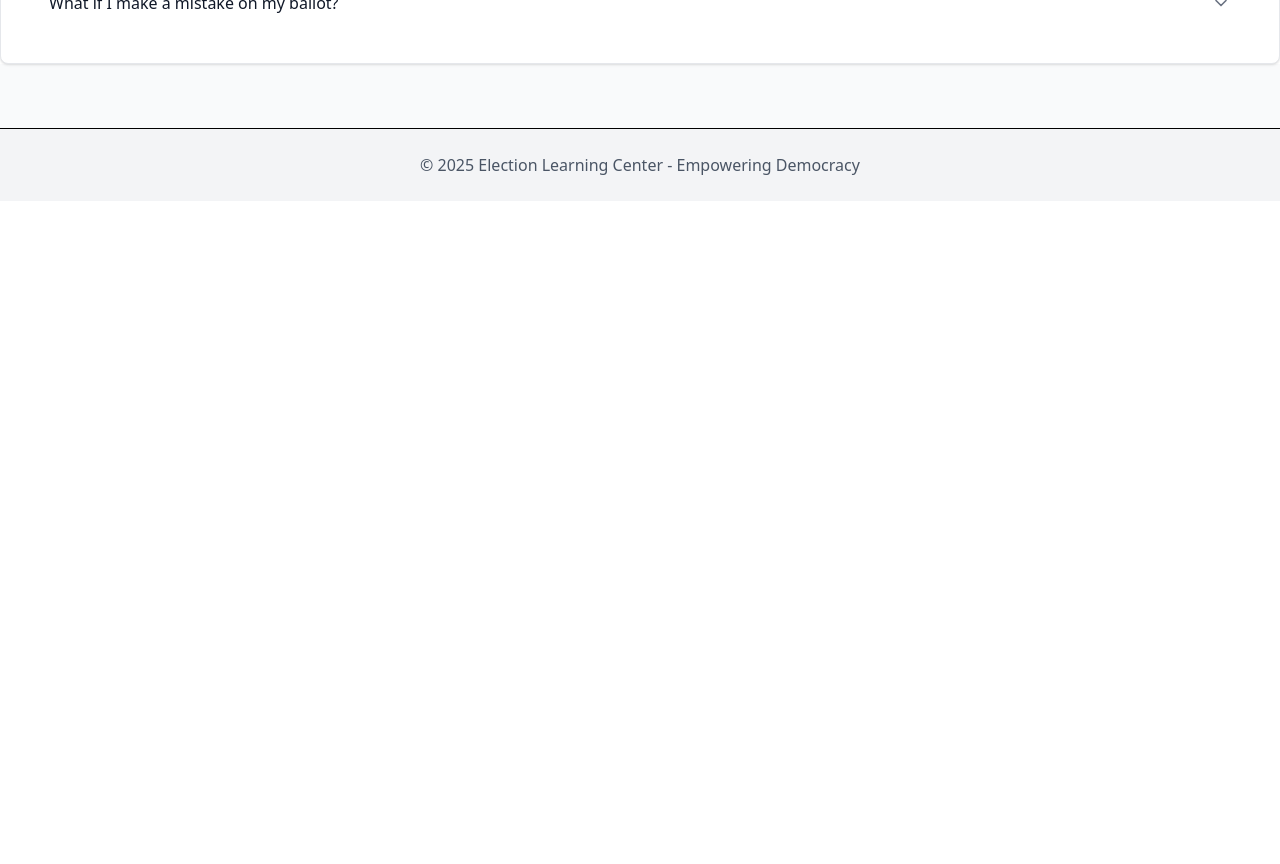
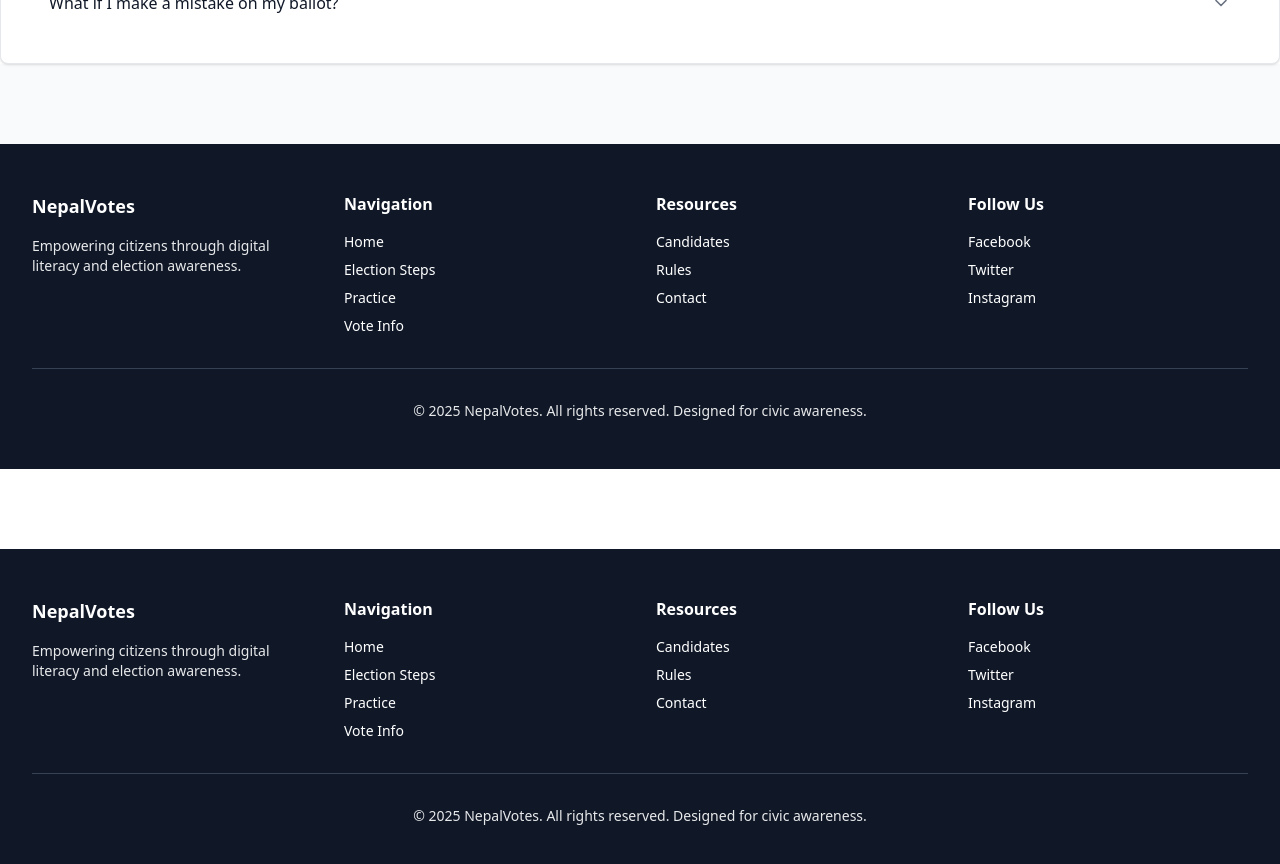
Before and after one commit to ishubhcodes/election, a React (Vite) app: page /rules in a window 1280 px wide. Shown: the part 1000-1864 px from the top of the page. Before the commit the page ends 1201 px from the top, so only its background shows below. Built offline with nearby package versions, Linux system fonts and the light colour scheme.

Commit message:
footer integrated

```diff
--- a/src/App.jsx
+++ b/src/App.jsx
@@ -10,6 +10,7 @@ import Candidates from "./pages/Candidates";
 import { Toaster } from "sonner";
 import Home from "./pages/Home";
 import Navbar from './components/Navbar';
+import Footer from './components/Footer';
 import QuizPage from './pages/Quiz';
 import { LanguageProvider } from "./context/language-context"
 
@@ -30,6 +31,7 @@ export default function App() {
         <Route path="/candidates" element={<Candidates />} />
       </Routes>
       <Toaster position='top-right' richColors toastOptions={{ className: 'text-xl p-6 w-120 h-18' }} />
+      <Footer/>
       </LanguageProvider>
     </Router>
 
--- a/src/components/Footer.jsx
+++ b/src/components/Footer.jsx
@@ -1,9 +1,99 @@
+import { useState } from 'react';
+import { useNavigate, useLocation } from 'react-router-dom';
+import { useLanguage } from '../context/language-context'; // your language context hook
+import { Link } from "react-router-dom";
+
 export default function Footer() {
     return(
-        <footer className="bg-gray-100 border-t mt-16">
-            <div className="w-full px-4 py-6 text-center text-gray-600">
-                <p>© 2025 Election Learning Center - Empowering Democracy</p>
+      <footer className="bg-gray-900 text-white mt-20">
+        <div className="max-w-7xl mx-auto px-4 sm:px-6 lg:px-8 py-12">
+          <div className="grid grid-cols-1 md:grid-cols-4 gap-8 mb-8">
+            {/* Brand */}
+            <div>
+              <h3 className="text-lg font-bold mb-4">NepalVotes</h3>
+              <p className="text-sm opacity-90">
+                Empowering citizens through digital literacy and election awareness.
+              </p>
             </div>
-        </footer>
+
+            {/* Quick Links */}
+            <div>
+              <h4 className="font-semibold mb-4">Navigation</h4>
+              <ul className="space-y-2 text-sm">
+                <li>
+                  <Link to="/" className="hover:underline">
+                    Home
+                  </Link>
+                </li>
+                <li>
+                  <Link to="/steps" className="hover:underline">
+                    Election Steps
+                  </Link>
+                </li>
+                <li>
+                  <Link to="/demo" className="hover:underline">
+                    Practice
+                  </Link>
+                </li>
+                <li>
+                  <Link to="/voteinfo" className="hover:underline">
+                    Vote Info
+                  </Link>
+                </li>
+              </ul>
+            </div>
+
+            {/* Resources */}
+            <div>
+              <h4 className="font-semibold mb-4">Resources</h4>
+              <ul className="space-y-2 text-sm">
+                <li>
+                  <Link to="/candidates" className="hover:underline">
+                    Candidates
+                  </Link>
+                </li>
+                <li>
+                  <Link to="/rules" className="hover:underline">
+                    Rules
+                  </Link>
+                </li>
+                <li>
+                  <a href="mailto:info@smartvote.np" className="hover:underline">
+                    Contact
+                  </a>
+                </li>
+              </ul>
+            </div>
+
+            {/* Social */}
+            <div>
+              <h4 className="font-semibold mb-4">Follow Us</h4>
+              <ul className="space-y-2 text-sm">
+                <li>
+                  <a href="#" className="hover:underline">
+                    Facebook
+                  </a>
+                </li>
+                <li>
+                  <a href="#" className="hover:underline">
+                    Twitter
+                  </a>
+                </li>
+                <li>
+                  <a href="#" className="hover:underline">
+                    Instagram
+                  </a>
+                </li>
+              </ul>
+            </div>
+          </div>
+
+          <div className="border-t border-gray-700 pt-8">
+            <p className="text-sm text-center opacity-90">
+              &copy; 2025 NepalVotes. All rights reserved. Designed for civic awareness.
+            </p>
+          </div>
+        </div>
+      </footer>
     );
 }
--- a/src/pages/Home.jsx
+++ b/src/pages/Home.jsx
@@ -48,62 +48,7 @@ export default function Home() {
         </Link>
       </section>
 
-          <section className="py-16 md:py-24 bg-background">
-        <div className="max-w-7xl mx-auto px-4 sm:px-6 lg:px-8">
-          <div className="grid md:grid-cols-2 gap-12 items-center">
-            <div>
-              <h2 className="text-3xl font-semibold mb-6">Why Digital Literacy Matters</h2>
-              <p className="text-black-600 text-muted-foreground mb-6">
-                In Nepal's democratic journey, informed citizens are the foundation of fair elections. Digital literacy
-                helps voters understand the voting process, identify candidates, and make informed decisions.
-              </p>
-              <ul className="space-y-4">
-                <li className="flex gap-3">
-                  <CheckCircle className="w-6 h-6 text-accent flex-shrink-0" />
-                  <span>Reduce invalid votes through proper education</span>
-                </li>
-                <li className="flex gap-3">
-                  <CheckCircle className="w-6 h-6 text-accent flex-shrink-0" />
-                  <span>Empower all citizens regardless of age</span>
-                </li>
-                <li className="flex gap-3">
-                  <CheckCircle className="w-6 h-6 text-accent flex-shrink-0" />
-                  <span>Strengthen democratic participation</span>
-                </li>
-              </ul>
-            </div>
-            <div className="bg-muted rounded-lg p-8 flex items-center justify-center min-h-80">
-              <div className="text-center">
-                <div className="text-5xl mb-4">🗳️</div>
-                <p className="text-muted-foreground">Voting is your right, your voice, your responsibility</p>
-              </div>
-            </div>
-          </div>
-        </div>
-      </section>
-
-      <section className="py-16 md:py-24 bg-gray-200">
-      <div className="max-w-7xl mx-auto px-4 sm:px-6 lg:px-8">
-        <h2 className="text-3xl font-bold mb-16 text-center text-gray-900">Our Impact</h2>
-        <div className="grid md:grid-cols-3 gap-8">
-          {stats.map((stat) => {
-            const Icon = stat.icon;
-            return (
-              <div
-                key={stat.label}
-                className="bg-white rounded-3xl p-12 text-center shadow-sm hover:shadow-md transition-shadow"
-              >
-                <Icon className="w-16 h-16 text-green-700 mx-auto mb-6 stroke-[2.5]" />
-                <p className="text-3xl font-bold mb-3 text-gray-900">{stat.value}</p>
-                <p className="text-gray-600 text-lg">{stat.label}</p>
-              </div>
-            );
-          })}
-        </div>
-      </div>
-    </section>
-
-  {/* Key Information Section */}
+      {/* Key Information Section */}
       <section className="py-16 bg-white">
         <div className="max-w-6xl mx-auto text-center">
           <h2 className="text-3xl font-semibold mb-4">Key Information</h2>
@@ -150,6 +95,62 @@ export default function Home() {
           </div>
         </div>
       </section>
+
+
+          <section className="py-16 md:py-24 bg-background">
+        <div className="max-w-7xl mx-auto px-4 sm:px-6 lg:px-8">
+          <div className="grid md:grid-cols-2 gap-12 items-center">
+            <div>
+              <h2 className="text-3xl font-semibold mb-6">Why Digital Literacy Matters</h2>
+              <p className="text-black-600 text-muted-foreground mb-6">
+                In Nepal's democratic journey, informed citizens are the foundation of fair elections. Digital literacy
+                helps voters understand the voting process, identify candidates, and make informed decisions.
+              </p>
+              <ul className="space-y-4">
+                <li className="flex gap-3">
+                  <CheckCircle className="w-6 h-6 text-accent flex-shrink-0" />
+                  <span>Reduce invalid votes through proper education</span>
+                </li>
+                <li className="flex gap-3">
+                  <CheckCircle className="w-6 h-6 text-accent flex-shrink-0" />
+                  <span>Empower all citizens regardless of age</span>
+                </li>
+                <li className="flex gap-3">
+                  <CheckCircle className="w-6 h-6 text-accent flex-shrink-0" />
+                  <span>Strengthen democratic participation</span>
+                </li>
+              </ul>
+            </div>
+            <div className="bg-muted rounded-lg p-8 flex items-center justify-center min-h-80">
+              <div className="text-center">
+                <div className="text-5xl mb-4">🗳️</div>
+                <p className="text-muted-foreground">Voting is your right, your voice, your responsibility</p>
+              </div>
+            </div>
+          </div>
+        </div>
+      </section>
+
+      <section className="py-16 md:py-24 bg-gray-100">
+      <div className="max-w-7xl mx-auto px-4 sm:px-6 lg:px-8">
+        <h2 className="text-3xl font-bold mb-16 text-center text-gray-900">Our Impact</h2>
+        <div className="grid md:grid-cols-3 gap-8">
+          {stats.map((stat) => {
+            const Icon = stat.icon;
+            return (
+              <div
+                key={stat.label}
+                className="bg-white rounded-3xl p-12 text-center shadow-sm hover:shadow-md transition-shadow"
+              >
+                <Icon className="w-16 h-16 text-green-700 mx-auto mb-6 stroke-[2.5]" />
+                <p className="text-3xl font-bold mb-3 text-gray-900">{stat.value}</p>
+                <p className="text-gray-600 text-lg">{stat.label}</p>
+              </div>
+            );
+          })}
+        </div>
+      </div>
+    </section>
 
       {/* Footer */}
       <footer className="bg-gray-900 text-white mt-20">
```
